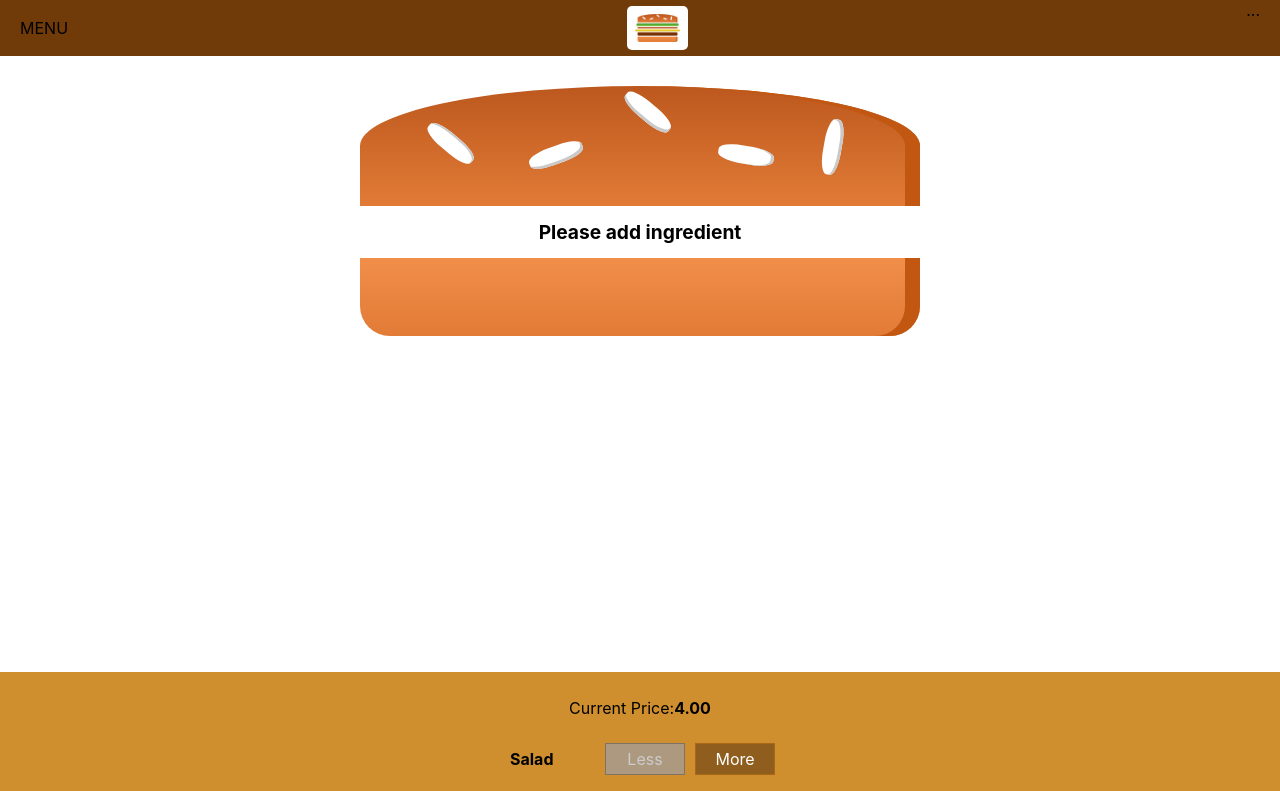
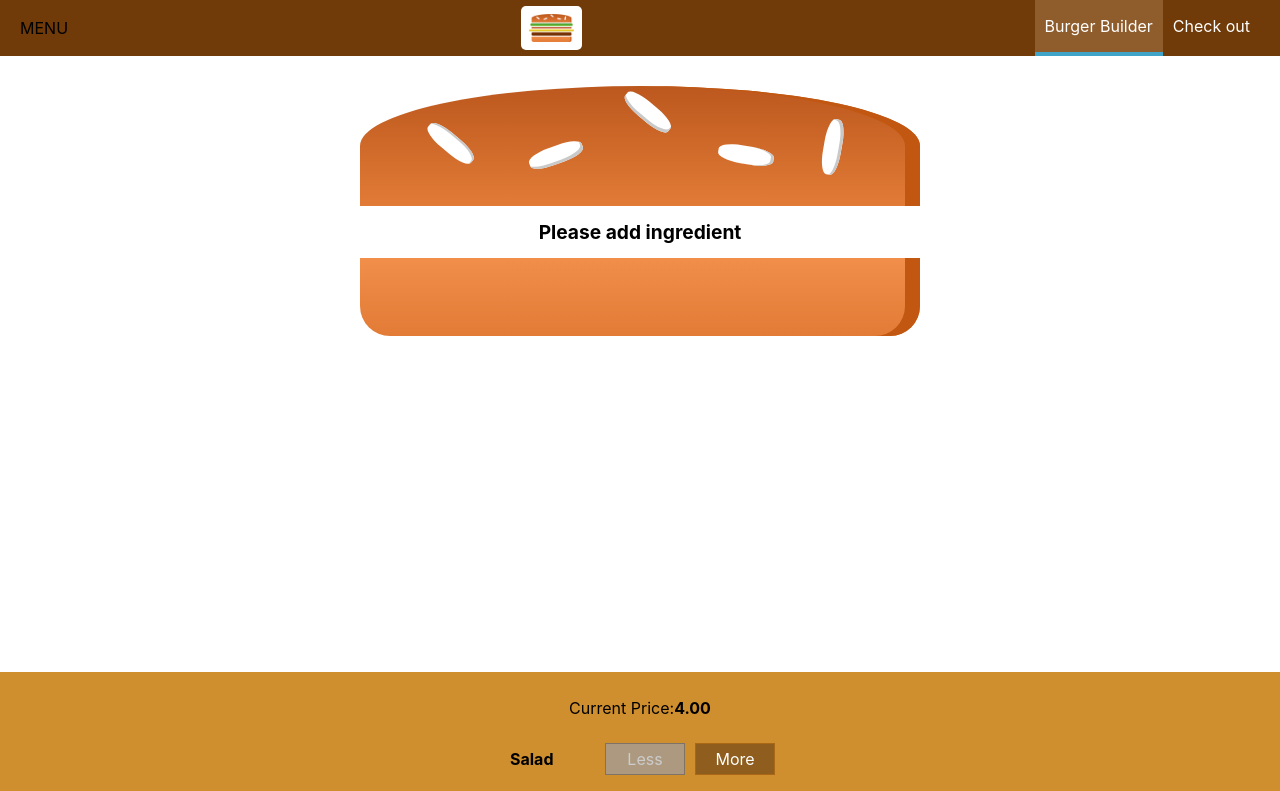
Before and after one commit to phu1612508/burger-builder, a React app: page / in a window 1280 px wide. Shown: the top 791 px of the page. Built offline with nearby package versions, Linux system fonts and the light colour scheme.

Commit message:
Adding Reusable Navigation Items

```diff
--- /dev/null
+++ b/src/components/Navigation/NavigationItems/NavigationItem/NavigationItem.js
@@ -0,0 +1,14 @@
+import React from 'react';
+import classes from './NavigationItem.module.css';
+
+const navigationItem = (props) => {
+	return (
+		<li className={classes.NavigationItem}>
+			<a href={props.link} className={props.active ? classes.active : null}>
+				{props.children}
+			</a>
+		</li>
+	);
+};
+
+export default navigationItem;
--- /dev/null
+++ b/src/components/Navigation/NavigationItems/NavigationItem/NavigationItem.module.css
@@ -0,0 +1,25 @@
+.NavigationItem {
+	margin: 0;
+	box-sizing: border-box;
+	display: flex;
+	height: 100%;
+	align-items: center;
+}
+
+.NavigationItem a {
+	color: white;
+	text-decoration: none;
+	height: 100%;
+	padding: 16px 10px;
+	border-bottom: 4px solid transparent;
+	box-sizing: border-box;
+	display: block;
+}
+
+.NavigationItem a:hover,
+.NavigationItem a:active,
+.NavigationItem a.active {
+	background-color: #8f5c2c;
+	border-bottom: 4px solid #40a4c8;
+	color: white;
+}
--- /dev/null
+++ b/src/components/Navigation/NavigationItems/NavigationItems.js
@@ -0,0 +1,15 @@
+import React from 'react';
+import classes from './NavigationItems.module.css';
+import NavigationItem from './NavigationItem/NavigationItem';
+const navigationItems = (props) => {
+	return (
+		<ul className={classes.NavigationItems}>
+			<NavigationItem link='/' active>
+				Burger Builder
+			</NavigationItem>
+			<NavigationItem link='/'>Check out</NavigationItem>
+		</ul>
+	);
+};
+
+export default navigationItems;
--- /dev/null
+++ b/src/components/Navigation/NavigationItems/NavigationItems.module.css
@@ -0,0 +1,8 @@
+.NavigationItems {
+	margin: 0;
+	padding: 0;
+	list-style: none;
+	display: flex;
+	align-items: center;
+	height: 100%;
+}
--- a/src/components/Navigation/Toolbar/Toolbar.js
+++ b/src/components/Navigation/Toolbar/Toolbar.js
@@ -1,13 +1,16 @@
 import React from 'react';
 import classes from './Toolbar.module.css';
 import Logo from '../../Logo/Logo';
+import NavigationItems from '../NavigationItems/NavigationItems';
 
 const toolbar = () => {
 	return (
 		<header className={classes.Toolbar}>
 			<div>MENU</div>
 			<Logo />
-			<nav>...</nav>
+			<nav>
+				<NavigationItems />
+			</nav>
 		</header>
 	);
 };
```
